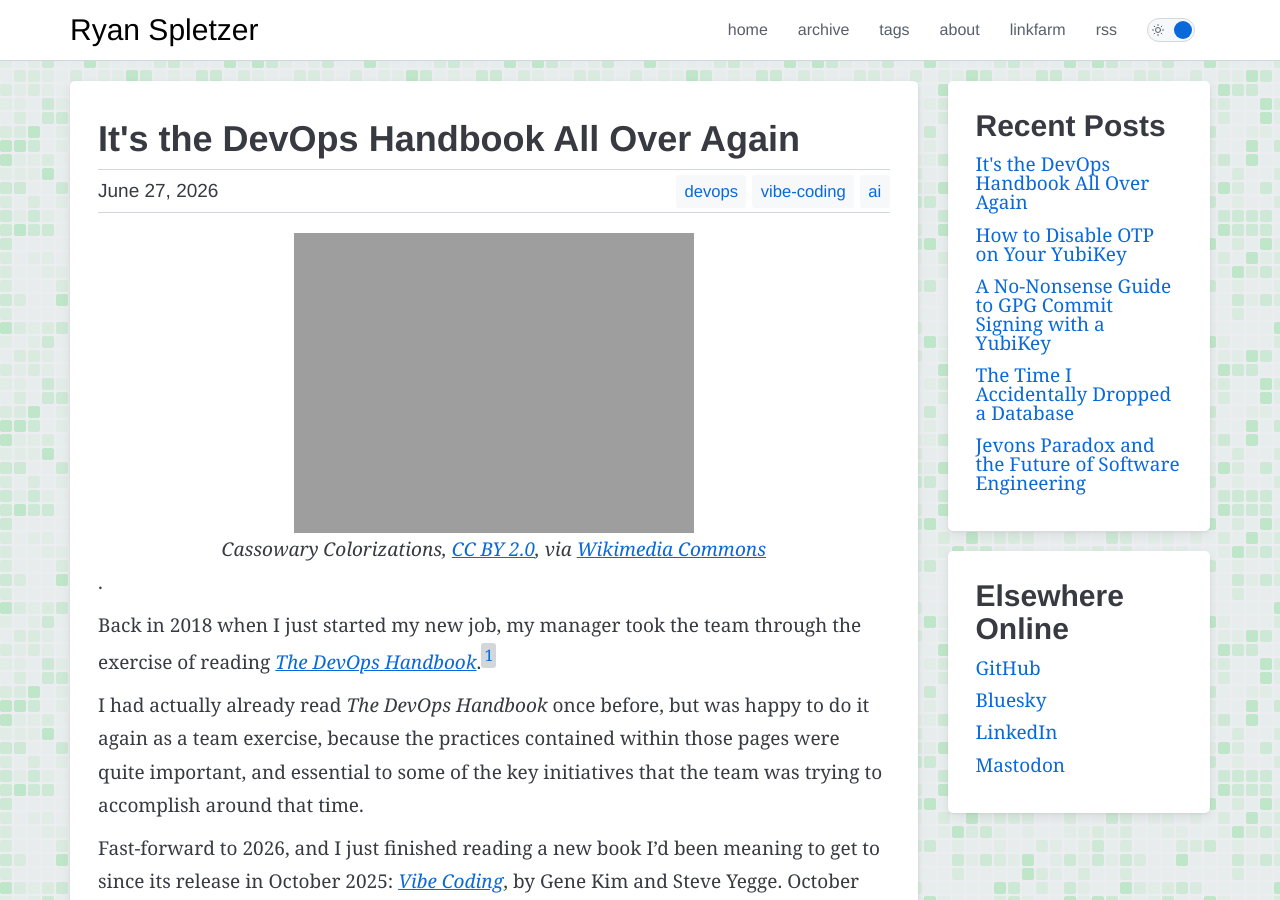
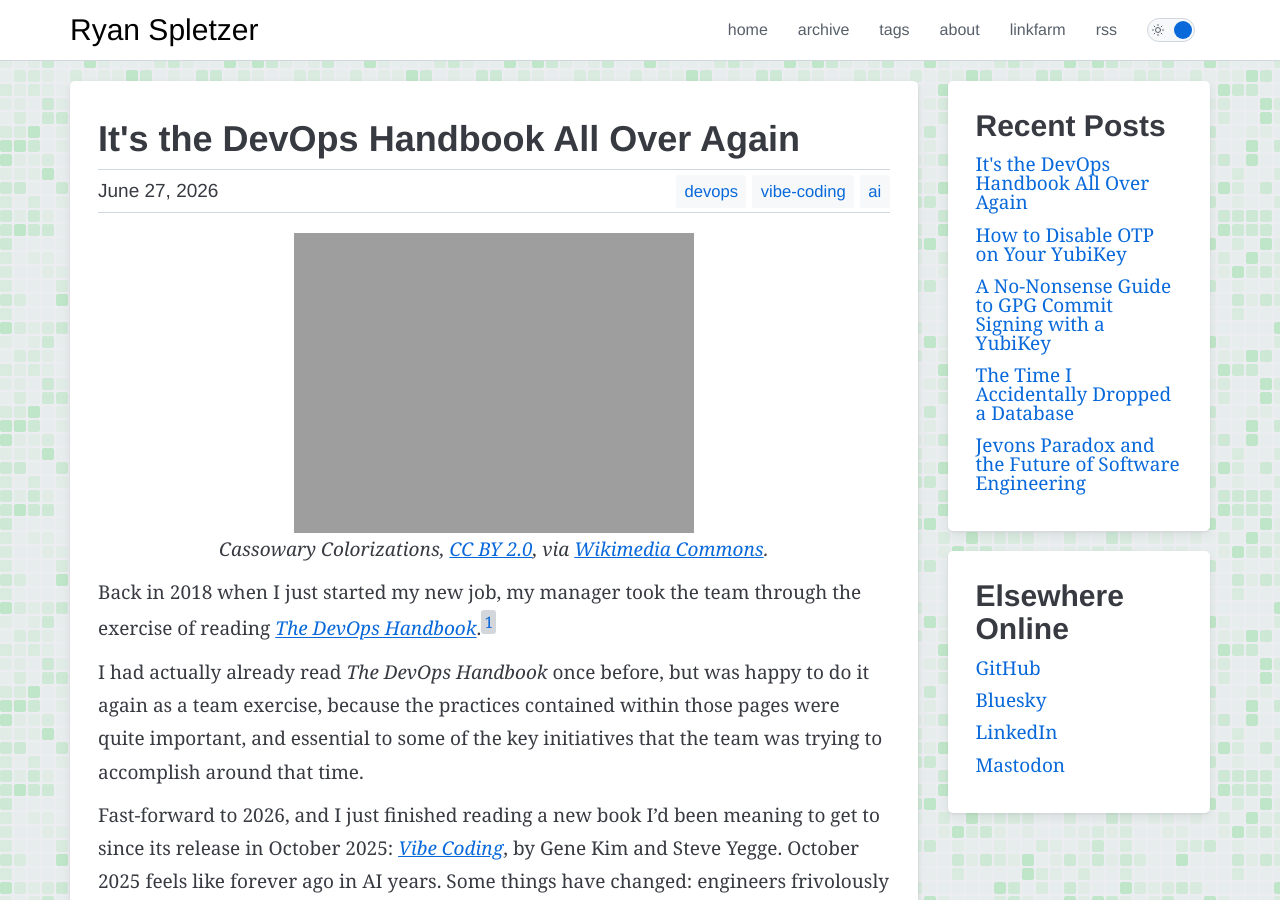
Before and after one commit to ryanspletzer/ryanspletzer.github.io, a Jekyll site: the page built from _posts/2026-06-27-its-the-devops-handbook-all-over-again.md, in a window 1280 px wide and 900 px high. Built offline with Jekyll 4.4.1, drawn with Linux system fonts in a browser that asks for light colours.

Commit message:
Fix period typo

```diff
--- a/_posts/2026-06-27-its-the-devops-handbook-all-over-again.md
+++ b/_posts/2026-06-27-its-the-devops-handbook-all-over-again.md
@@ -13,8 +13,7 @@ tags:
 ---
 
 ![A colorized 1920s postcard photograph of an automobile perched on a narrow ridge road in Los Angeles County, with a wooden guardrail along the precipitous edge; a caption at the bottom reads "Guard rails sometimes save careless drivers."](/assets/images/Car_accident_in_the_1920s_(38083620606).png)
-*Cassowary Colorizations, [CC BY 2.0](https://creativecommons.org/licenses/by/2.0),
-via [Wikimedia Commons](https://commons.wikimedia.org/wiki/File:Car_accident_in_the_1920s_(38083620606).png)*.
+*Cassowary Colorizations, [CC BY 2.0](https://creativecommons.org/licenses/by/2.0), via [Wikimedia Commons](https://commons.wikimedia.org/wiki/File:Car_accident_in_the_1920s_(38083620606).png).*
 
 Back in 2018 when I just started my new job,
 my manager took the team through the exercise of reading
```
